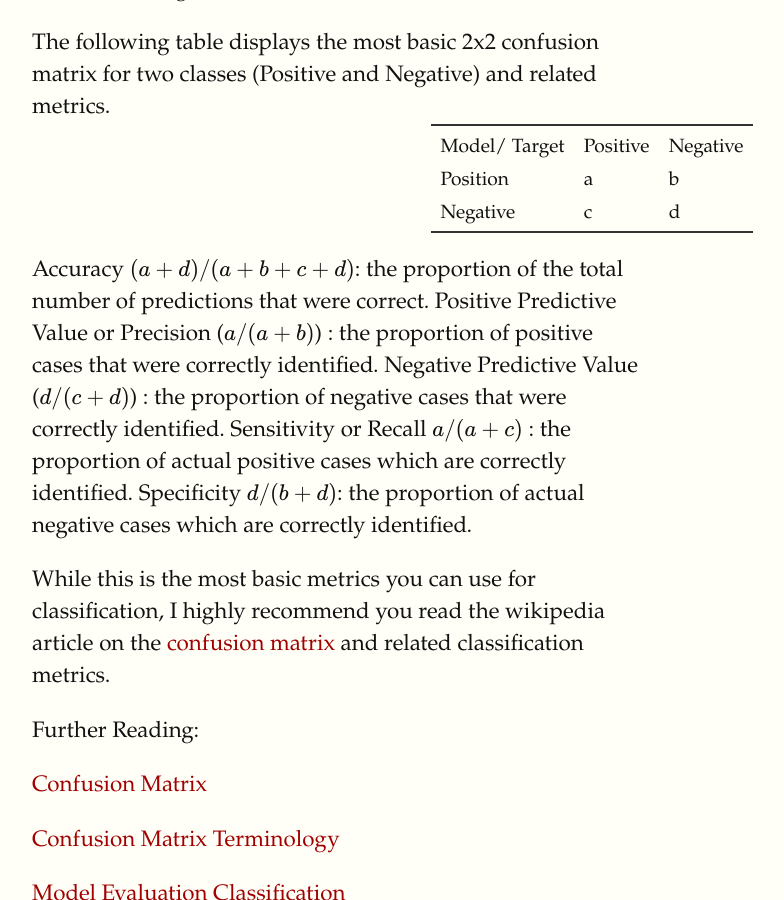
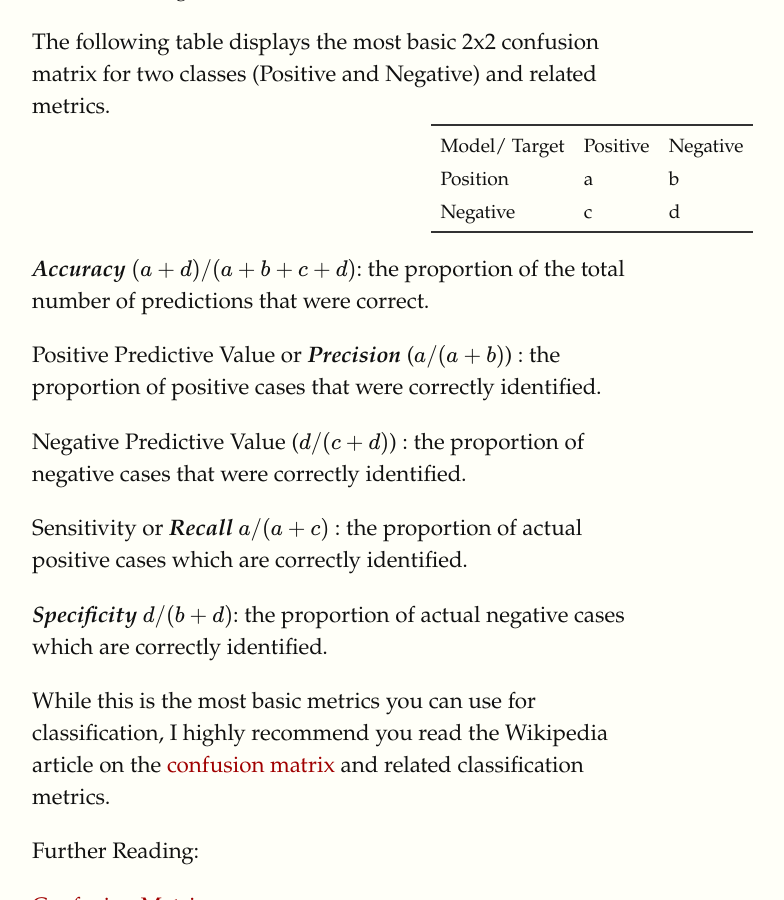
Before and after one commit to datascienceguide/datascienceguide.github.io, a Jekyll site: the page built from _posts/prediction/2016-12-20-model-evaluation.md, in a window 1280 px wide and 900 px high, scrolled down 1163 px. Shown: the whole window, without its empty margins (128-912 px from the left). Built offline with Jekyll 4.4.1, drawn with Linux system fonts in a browser that asks for light colours; formulas are drawn with MathJax 3.

Commit message:
Added ntoes

```diff
--- a/_posts/prediction/2016-12-20-model-evaluation.md
+++ b/_posts/prediction/2016-12-20-model-evaluation.md
@@ -27,13 +27,17 @@ The following table displays the most basic 2x2 confusion matrix for two classes
 | Position |   a | b |
 |Negative  |  c  | d |
 
-Accuracy $$(a+d)/(a+b+c+d)$$: the proportion of the total number of predictions that were correct.
-Positive Predictive Value or Precision ($$a/(a+b)$$) : the proportion of positive cases that were correctly identified.
+___Accuracy___ $$(a+d)/(a+b+c+d)$$: the proportion of the total number of predictions that were correct.
+
+Positive Predictive Value or ___Precision___ ($$a/(a+b)$$) : the proportion of positive cases that were correctly identified.
+
 Negative Predictive Value ($$d/(c+d)$$) : the proportion of negative cases that were correctly identified.
-Sensitivity or Recall $$ a/(a+c) $$ : the proportion of actual positive cases which are correctly identified.
-Specificity $$d/(b+d)$$: the proportion of actual negative cases which are correctly identified.
 
-While this is the most basic metrics you can use for classification, I highly recommend you read the wikipedia article on the [confusion matrix](https://en.wikipedia.org/wiki/Confusion_matrix) and related classification metrics.
+Sensitivity or ___Recall___ $$ a/(a+c) $$ : the proportion of actual positive cases which are correctly identified.
+
+___Specificity___ $$d/(b+d)$$: the proportion of actual negative cases which are correctly identified.
+
+While this is the most basic metrics you can use for classification, I highly recommend you read the Wikipedia article on the [confusion matrix](https://en.wikipedia.org/wiki/Confusion_matrix) and related classification metrics.
 
 
 
@@ -47,4 +51,4 @@ Further Reading:
 
 [Model Evaluation Regression](http://www.saedsayad.com/model_evaluation_r.htm)
 
-[ROC101](http://www.saedsayad.com/docs/ROC101.pdf)
+[ROC101](http://wikiww.saedsayad.com/docs/ROC101.pdf)
```
Also changed, not shown: _posts/prediction/classification/2016-10-27-rule-based-learning.md (+3 -0 lines), _posts/prediction/classification/2016-10-28-decision-trees.md (+5 -5 lines), _posts/prediction/classification/2016-10-29-naive-bayes-classifier.md (+2 -0 lines), _posts/required_background/2016-12-29-information-entropy.md (+5 -5 lines).
